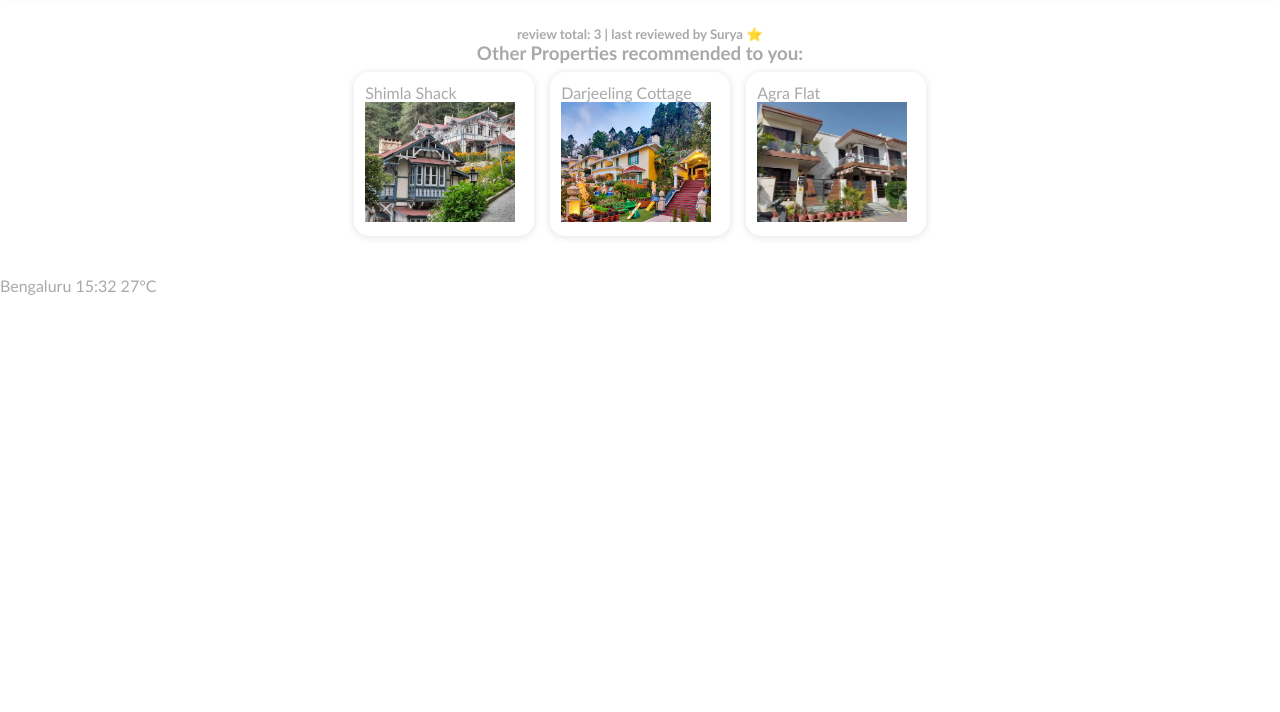
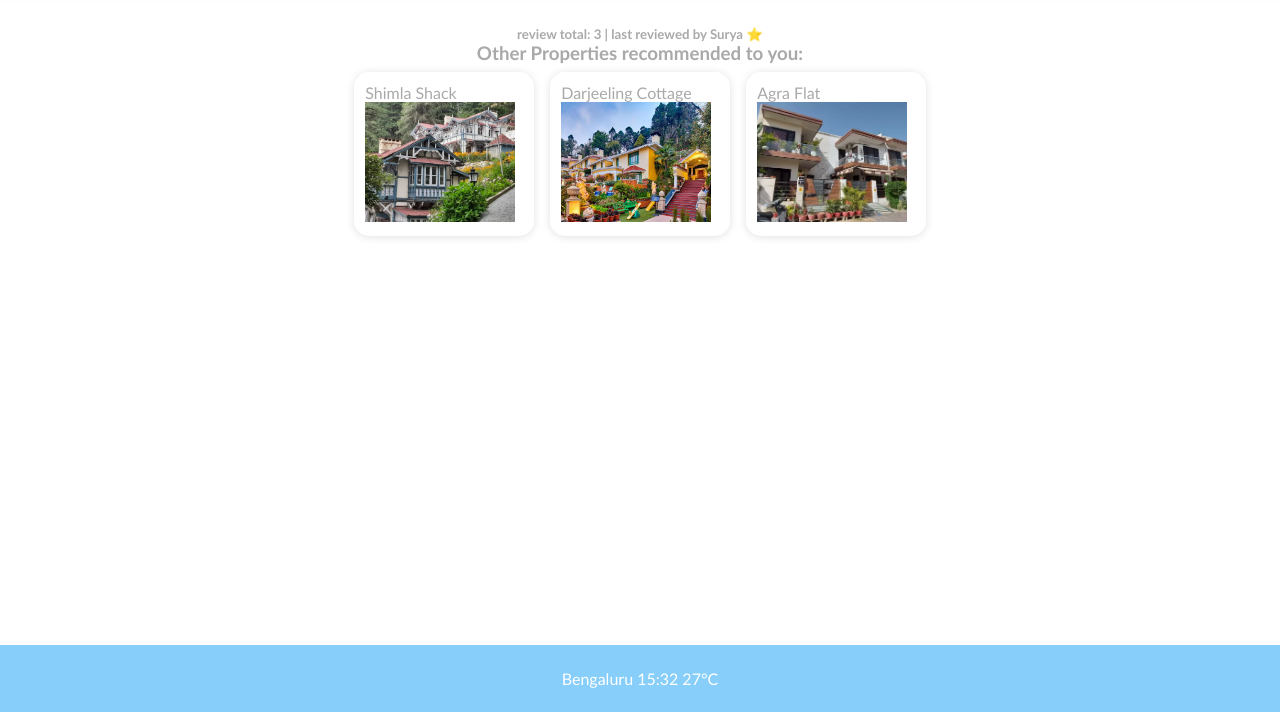
Before and after one commit to Shivam-Sharma-1/Property-Finder, a website with bundled scripts: page index.html in a window 1280 px wide. Shown: the part 88-800 px from the top of the page. Built offline with nearby package versions, Linux system fonts and the light colour scheme.

Commit message:
add style to footer

```diff
--- a/index.css
+++ b/index.css
@@ -53,3 +53,13 @@ nav .user-container {
     height: 120px;
     object-fit: cover;
 }
+
+footer {
+    width: 100%;
+    background-color: lightskyblue;
+    position: absolute;
+    bottom: 0;
+    text-align: center;
+    padding: 1.5em;
+    color: white;
+}
--- a/index.js
+++ b/index.js
@@ -83,4 +83,4 @@ properties.forEach((property) => {
 let date = new Date().toJSON();
 let time = date.slice(11, 16);
 let currentLocation = ['Bengaluru', time, 27];
-footer.innerHTML = currentLocation[0] + ' ' + currentLocation[1] + ' ' + currentLocation[2] + '°C';
+footer.innerHTML = `${currentLocation[0]} ${currentLocation[1]} ${currentLocation[2]}°C`;
--- a/index.ts
+++ b/index.ts
@@ -114,4 +114,4 @@ properties.forEach((property) => {
 let date = new Date().toJSON();
 let time = date.slice(11, 16)
 let currentLocation: [string, string, number] = ['Bengaluru', time, 27]
-footer.innerHTML = currentLocation[0] + ' ' + currentLocation[1] + ' ' + currentLocation[2] + '°C'
+footer.innerHTML = `${currentLocation[0]} ${currentLocation[1]} ${currentLocation[2]}°C`
```
